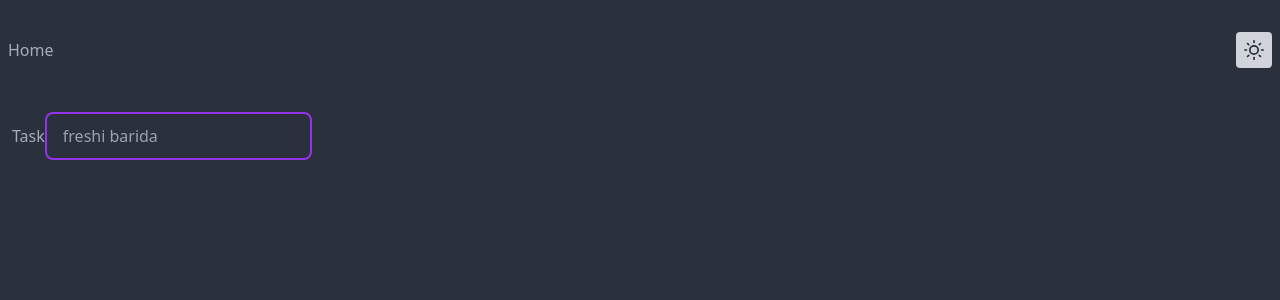
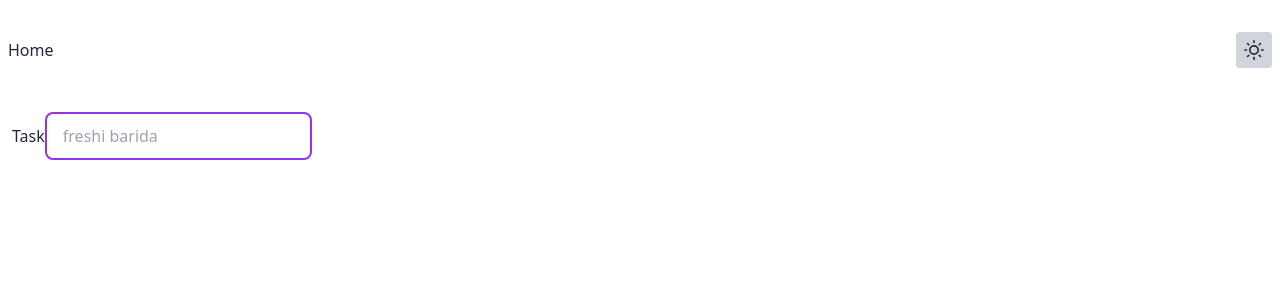
Before and after one commit to mundume/playing-with-daisy-ui-themes, a React (Vite) app: page / in a window 1280 px wide. Shown: the top 300 px of the page. Built offline with nearby package versions, Linux system fonts and the light colour scheme.

Commit message:
fixing theming

```diff
--- a/index.html
+++ b/index.html
@@ -1,5 +1,5 @@
 <!DOCTYPE html>
-<html lang="en">
+<html lang="en" data-theme="none">
   <head>
     <meta charset="UTF-8" />
     <link rel="icon" type="image/svg+xml" href="/src/favicon.svg" />
--- a/src/components/Navbar.jsx
+++ b/src/components/Navbar.jsx
@@ -1,4 +1,4 @@
-import React, { useState } from "react";
+import React, { useLayoutEffect, useState } from "react";
 import { useEffect } from "react";
 import { FiSun, FiMoon } from "react-icons/fi";
 import { Link } from "react-router-dom";
@@ -10,7 +10,7 @@ const Navbar = () => {
     setTheme(theme === "dark" ? "light" : "dark");
   };
 
-  useEffect(() => {
+  useLayoutEffect(() => {
     const body = document.body;
     body.setAttribute("data-theme", theme);
   }, [theme]);
--- a/tailwind.config.js
+++ b/tailwind.config.js
@@ -3,8 +3,6 @@ module.exports = {
   theme: {
     extend: {},
   },
-  daisyui: {
-    themes: ["dark", "light"],
-  },
+  daisyui: {},
   plugins: [require("daisyui")],
 };
```
